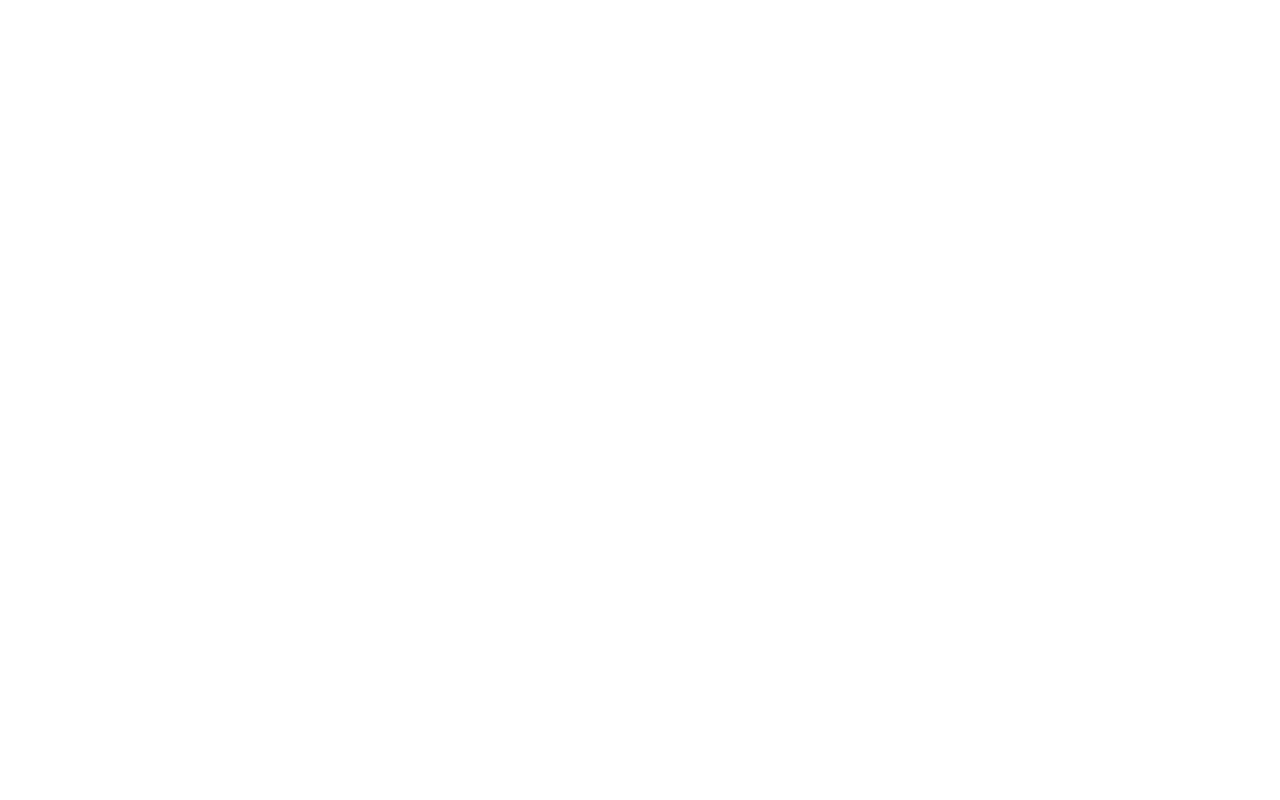
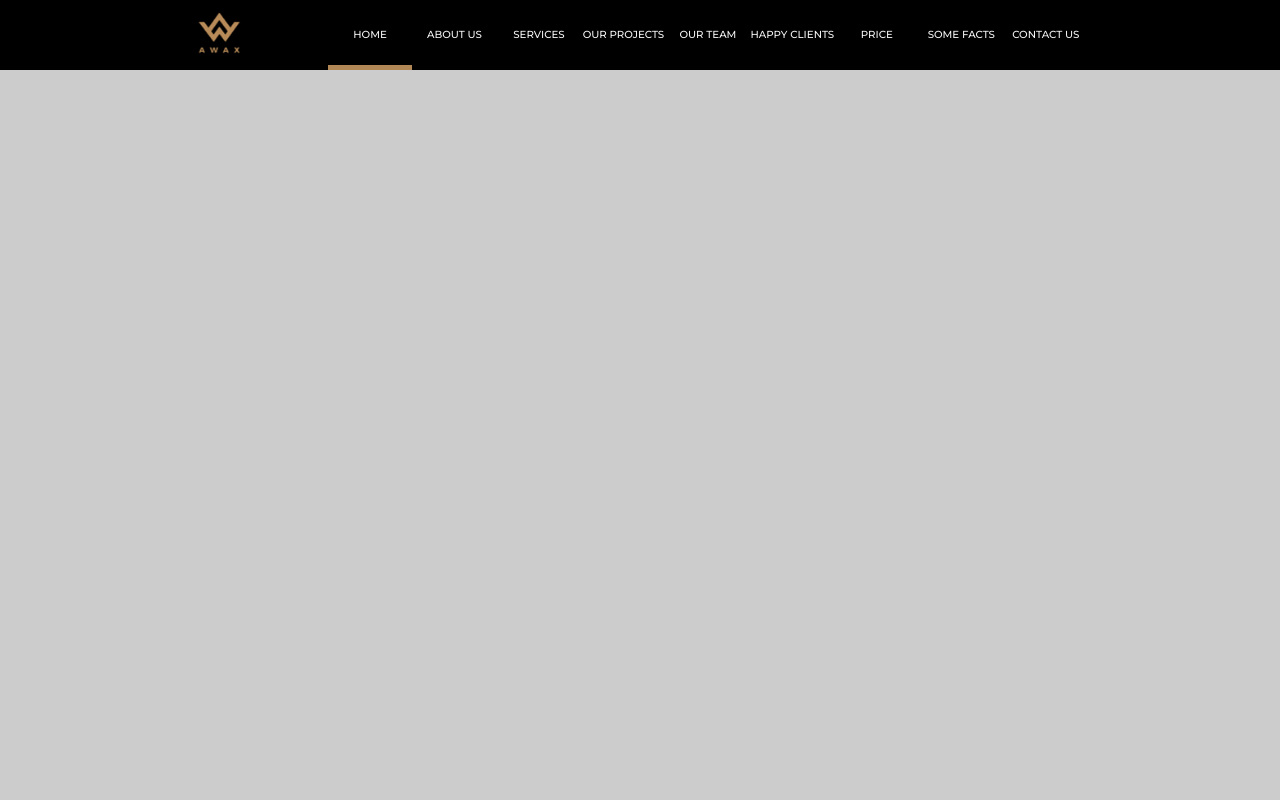
Before and after one commit to rogerkeithi/AWAX, a plain HTML site: page index.html in a window 1280 px wide. Shown: the top 800 px of the page. Drawn offline with Linux system fonts and the light colour scheme.

Commit message:
:sparkles: Add site header and a script to mantain header on top

```diff
--- a/assets/css/style.css
+++ b/assets/css/style.css
@@ -0,0 +1,79 @@
+@import url('https://fonts.googleapis.com/css2?family=Montserrat:wght@500&display=swap');
+
+body{
+    width: 100%;
+    margin: 0%;
+    font-family: 'Montserrat', sans-serif;
+}
+header{
+    width:100%;
+    height: 5.5vw;
+    background-color: black;
+    display:block;
+}
+main{
+    width:100%;
+    height: 1200px;
+    background-color: #ccc;
+    display:block;
+}
+footer{
+    width:100%;
+    height: 4vw;
+    background-color: black;
+    display:block;
+}
+#header{
+    width:70%;
+    height: 5.5vw;
+    background-color: black;
+    margin:auto;
+    display: block;
+}
+#main{
+    width:100%;
+    height: 1200px;
+    background-color: #ccc;
+    display:block;
+}
+#footer{
+    width:100%;
+    height: 4vw;
+    background-color: black;
+    display:block;
+}
+.logo{
+    width: 4.2vw;
+    display: inline-block;
+    float: left;
+    margin-top:0.6vw;
+}
+.navbar-list{
+    list-style-type: none;
+    margin: 0;
+    margin-top:2.2vw;
+    padding: 0;
+    display: inline-block;
+    float:right;
+}
+.navbar-list a{
+    text-decoration: none;
+    color: white;
+}
+.navbar-list li:hover {
+    text-decoration: none;
+    color:#ccc ;
+    border-bottom: 0.4vw solid #b28756;
+  }
+.navbar-list li {
+    float:left;
+    color:whitesmoke;
+    background:black;
+    text-align: center;
+    width: 6.6vw;
+    font-size: 0.8vw;
+    height: 2.9vw;
+}
+.active{
+    border-bottom: 0.4vw solid #b28756;
+}
--- a/index.html
+++ b/index.html
@@ -10,6 +10,28 @@
     <title>AWAX</title>
 </head>
 <body>
-    <div id="header"></div>
+    <header>
+        <div id="header">
+            <a href="index.html"><img class="logo" src="assets/img/media/icones/logo.png"/></a>
+            <ul class="navbar-list">
+                <a href="index.html"><li class="active">HOME</li></a>
+                <a href="#"><li>ABOUT US</li></a>
+                <a href="#"><li>SERVICES</li></a>
+                <a href="#"><li>OUR PROJECTS</li></a>
+                <a href="#"><li>OUR TEAM</li></a>
+                <a href="#"><li>HAPPY CLIENTS</li></a>
+                <a href="#"><li>PRICE</li></a>
+                <a href="#"><li>SOME FACTS</li></a>
+                <a href="#"><li>CONTACT US</li></a>
+            </ul>
+        </div>
+        <script src="./js/sticky.js"></script>
+    </header>
+    <main>
+        <div id="main"></div>
+    </main>
+    <footer>
+        <div id="footer"></div>
+    </footer>
 </body>
 </html>
--- /dev/null
+++ b/js/sticky.js
@@ -0,0 +1,21 @@
+stickyElem = document.querySelector("header");
+
+    /* Gets the amount of height
+    of the element from the
+    viewport and adds the
+    pageYOffset to get the height
+    relative to the page */
+    currStickyPos = stickyElem.getBoundingClientRect().top + window.pageYOffset;
+    window.onscroll = function() {
+
+        /* Check if the current Y offset
+        is greater than the position of
+        the element */
+        if(window.pageYOffset > currStickyPos) {
+            stickyElem.style.position = "fixed";
+            stickyElem.style.top = "0px";
+        } else {
+            stickyElem.style.position = "relative";
+            stickyElem.style.top = "initial";
+        }
+    }
```
